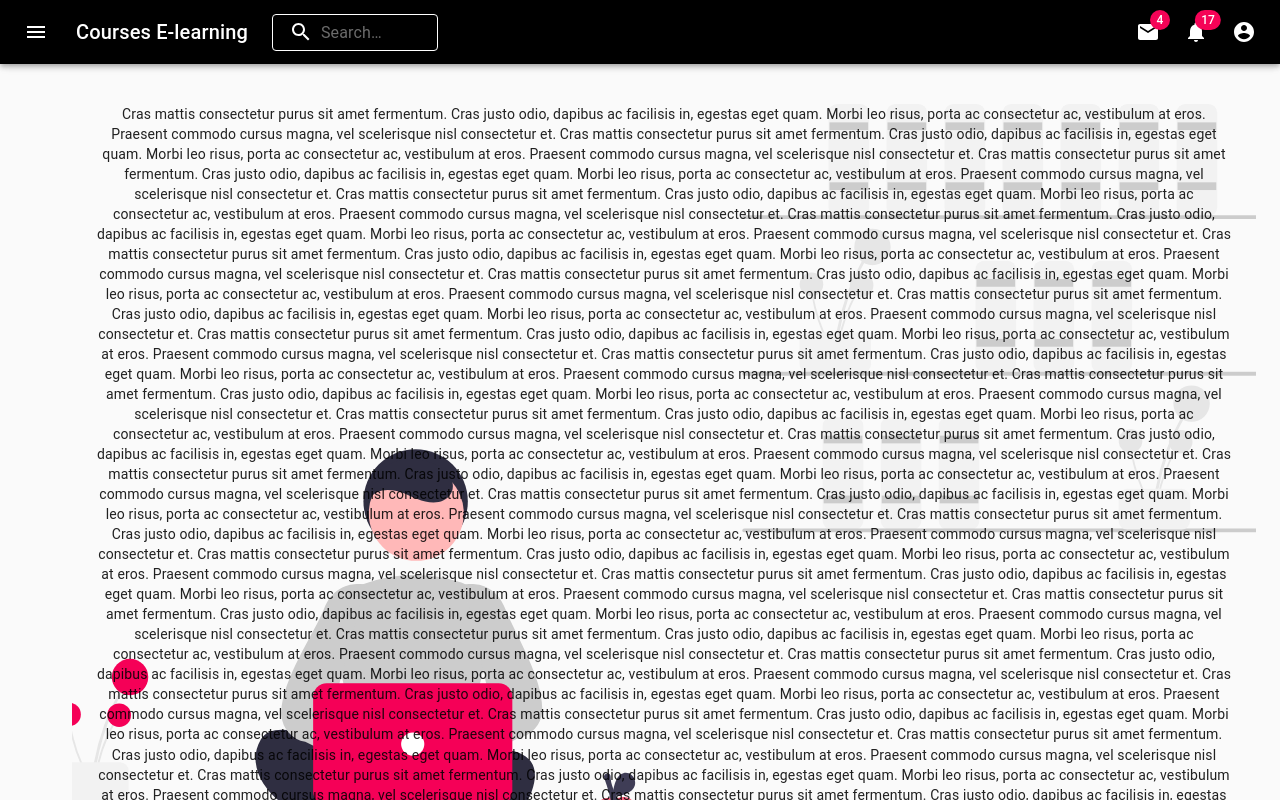
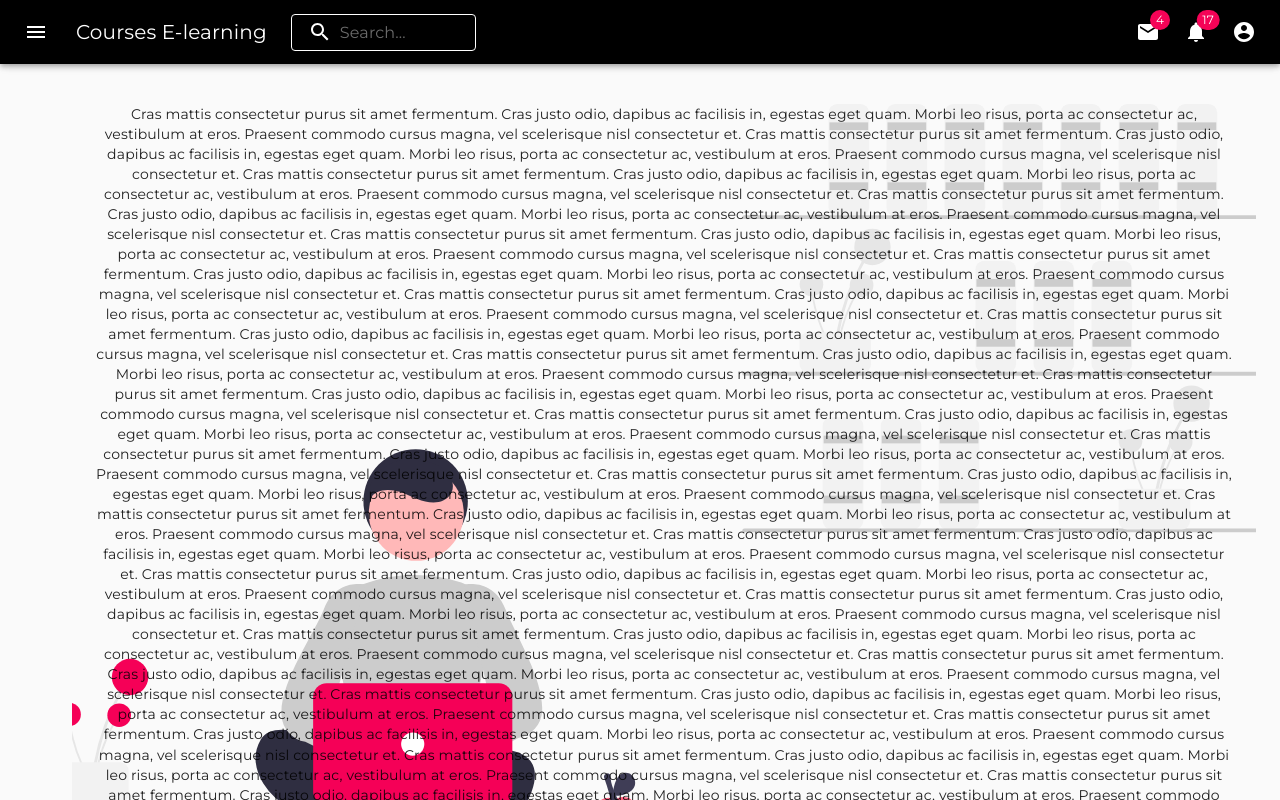
Before and after one commit to NguyenChiTrung1310/course-react-app, a React (Create React App) app in the folder e-learning/: page / in a window 1280 px wide. Shown: the top 800 px of the page. Built offline with nearby package versions, Linux system fonts and the light colour scheme.

Commit message:
Update font style

```diff
--- a/e-learning/public/index.html
+++ b/e-learning/public/index.html
@@ -24,7 +24,10 @@
       work correctly both with client-side routing and a non-root public URL.
       Learn how to configure a non-root public URL by running `npm run build`.
     -->
-    <title>React App</title>
+    <title>E-Learning App</title>
+
+    <link rel="preconnect" href="https://fonts.gstatic.com">
+    <link href="https://fonts.googleapis.com/css2?family=Montserrat&display=swap" rel="stylesheet">
   </head>
   <body>
     <noscript>You need to enable JavaScript to run this app.</noscript>
--- a/e-learning/src/index.scss
+++ b/e-learning/src/index.scss
@@ -1,13 +1,13 @@
+@import './styles/styles.scss';
+
 body {
   margin: 0;
-  font-family: -apple-system, BlinkMacSystemFont, 'Segoe UI', 'Roboto', 'Oxygen',
-    'Ubuntu', 'Cantarell', 'Fira Sans', 'Droid Sans', 'Helvetica Neue',
-    sans-serif;
+
   -webkit-font-smoothing: antialiased;
   -moz-osx-font-smoothing: grayscale;
+  /////////////////////////////
+
 }
-
-code {
-  font-family: source-code-pro, Menlo, Monaco, Consolas, 'Courier New',
-    monospace;
+* {
+  font-family: 'Montserrat', sans-serif !important;
 }
```
